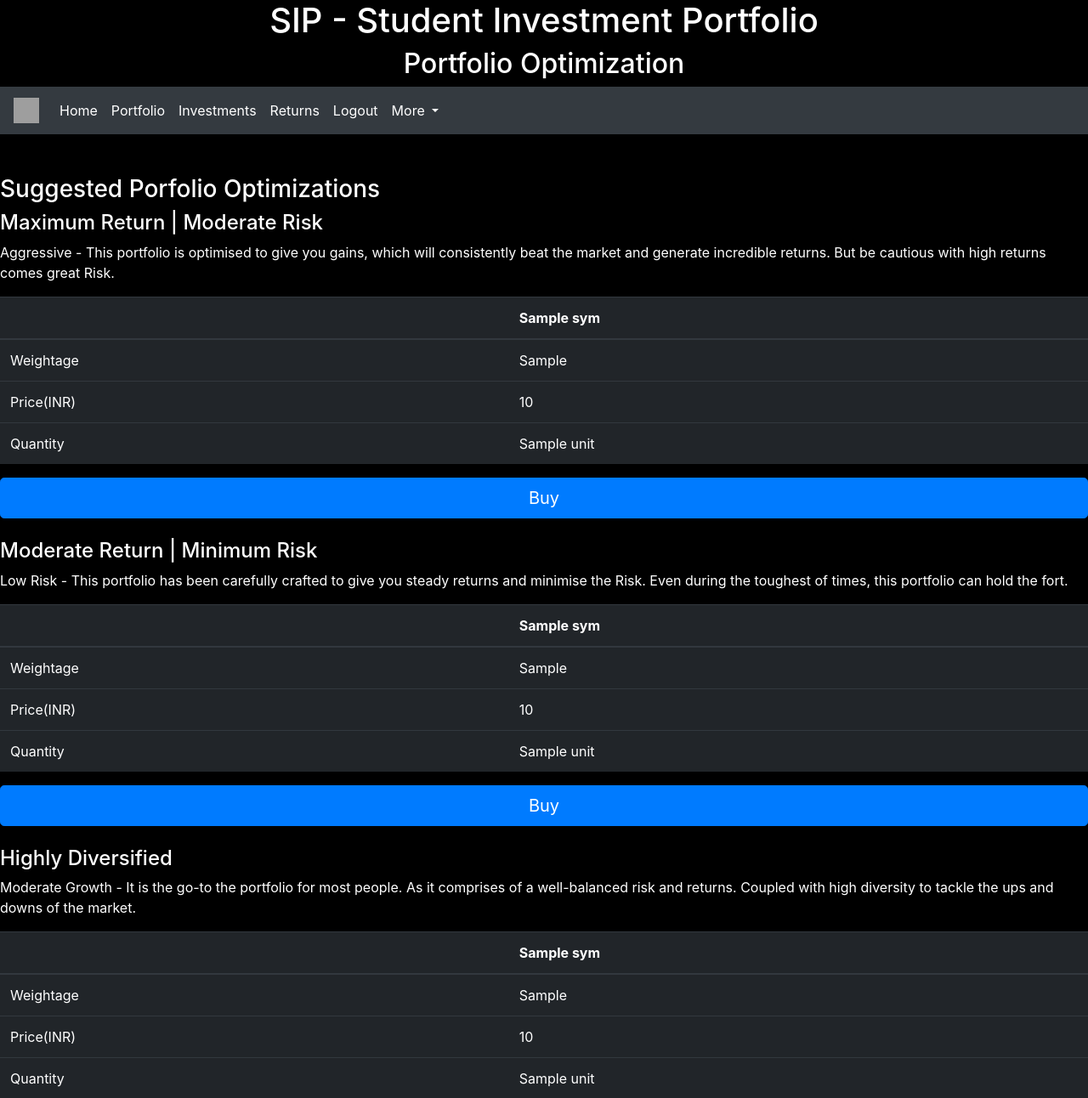
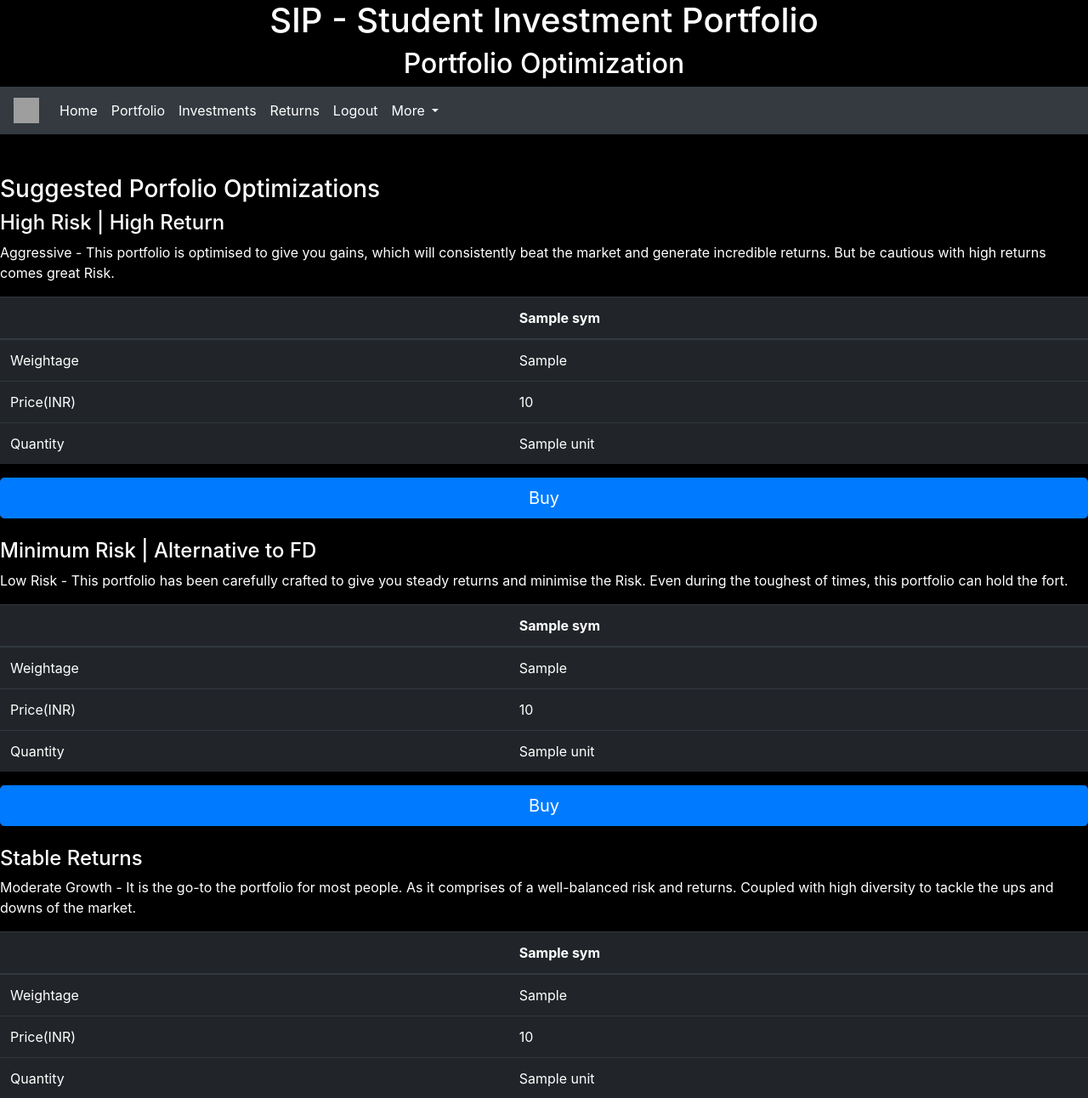
Before and after one commit to shivanshsinghal107/Investment-Portfolio, a Flask app: template templates/optimize.html in a window 1280 px wide. Shown: the top 1292 px of the page at 85% size. Run offline with Flask 2, Linux system fonts and the light colour scheme; the template is opened without the code that fills it: most values are stand-ins (such as "Sample title", 1, 10 or a date in 2020); some libraries are stand-ins or nearby versions; grey boxes are pictures that could not be loaded.

Commit message:
Improvised some mistakes

```diff
--- a/templates/layout.html
+++ b/templates/layout.html
@@ -5,10 +5,10 @@
   <meta name="viewport" content="width=device-width, initial-scale=1.0">
   <title>{% block title %}{% endblock %}</title>
   <style>
-    @media screen and (min-width: 600px) {
+    @media screen and (min-width: 992px) {
       div.pos-f-t { display: none; }
     }
-    @media screen and (max-width: 600px) {
+    @media screen and (max-width: 991px) {
       #desktop-navbar { display: none; }
     }
   </style>
--- a/templates/optimize.html
+++ b/templates/optimize.html
@@ -83,7 +83,7 @@
   </nav>
   <br><br>
   <h3>Suggested Porfolio Optimizations</h3>
-  <h4>Maximum Return | Moderate Risk</h4>
+  <h4>High Risk | High Return</h4>
     <p>Aggressive - This portfolio is optimised to give you gains, which will consistently beat the market and generate incredible returns. But be cautious with high returns comes great Risk.</p>
     <table class="table table-dark">
       <thead>
@@ -119,7 +119,7 @@
       <button type="submit" class="btn btn-primary btn-lg btn-block">Buy</button>
     </form>
   <br>
-  <h4>Moderate Return | Minimum Risk</h4>
+  <h4>Minimum Risk | Alternative to FD</h4>
     <p>Low Risk - This portfolio has been carefully crafted to give you steady returns and minimise the Risk. Even during the toughest of times, this portfolio can hold the fort.</p>
     <table class="table table-dark">
       <thead>
@@ -155,7 +155,7 @@
       <button type="submit" class="btn btn-primary btn-lg btn-block">Buy</button>
     </form>
   <br>
-  <h4>Highly Diversified {% if markowitz == 'fail' %} (The model doesn't satisfy with the pre decided parameters!) {% endif %}</h4>
+  <h4>Stable Returns {% if markowitz == 'fail' %} (The model doesn't satisfy with the pre decided parameters!) {% endif %}</h4>
     <p>Moderate Growth - It is the go-to the portfolio for most people. As it comprises of a well-balanced risk and returns. Coupled with high diversity to tackle the ups and downs of the market.</p>
     <table class="table table-dark">
       <thead>
```
